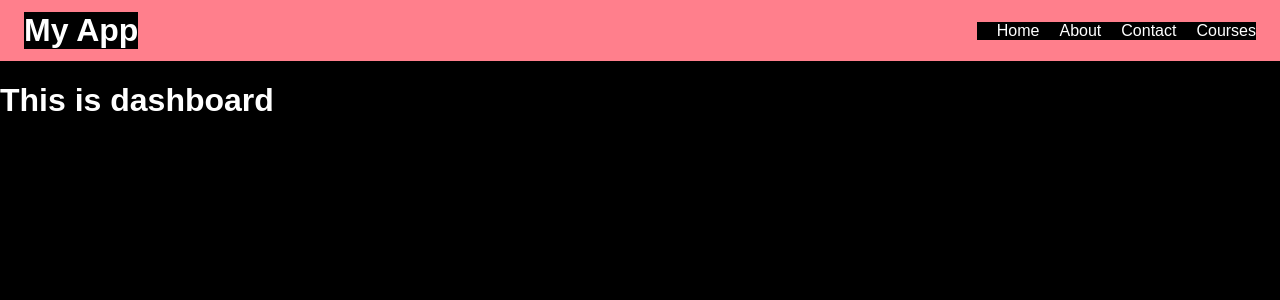
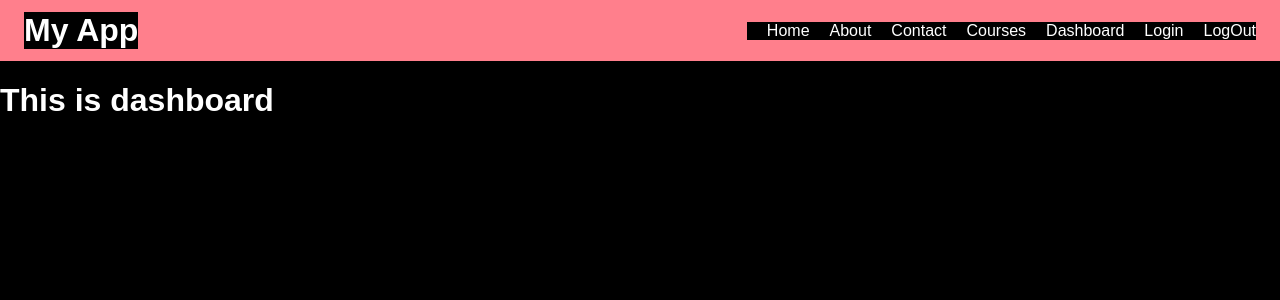
Before and after one commit to JagtapKajal/React_PracticeProject-, a React (Vite) app: page /Dashboard in a window 1280 px wide. Shown: the top 300 px of the page. Built offline with nearby package versions, Linux system fonts and the light colour scheme.

Commit message:
initial commit

```diff
--- a/src/components/Navbar.jsx
+++ b/src/components/Navbar.jsx
@@ -1,9 +1,17 @@
 import React, { useState } from "react";
-import { Link } from "react-router-dom";
+import { Link, useNavigate } from "react-router-dom";
 import "./Navbar.css";
 
 const Navbar = () => {
     const [isLoggedIn, setIsLoggedIn] = useState(false)
+const navigate = useNavigate()
+    const login = () =>{
+        setIsLoggedIn(true)
+        navigate('/dashboard')
+        const logout =() => {
+            setIsLoggedIn(false)
+        }
+    }
   return (
     <nav className="navbar">
       <div className="left">
@@ -14,6 +22,9 @@ const Navbar = () => {
         <Link to="/about">About</Link>
         <Link to="/contact">Contact</Link>
         <Link to="/courses">Courses</Link>
+         <Link to="/dashboard">Dashboard</Link>
+  <Link to="login">Login</Link>
+ <Link to="logout">LogOut</Link>
       </div>
     </nav>
   );
```
